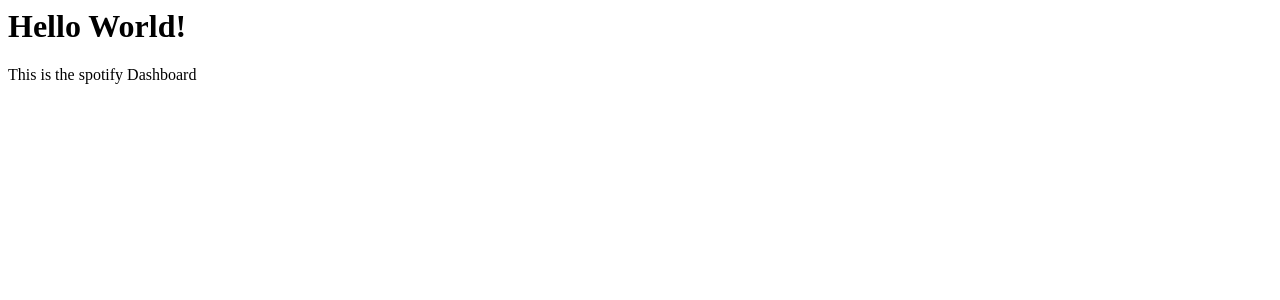
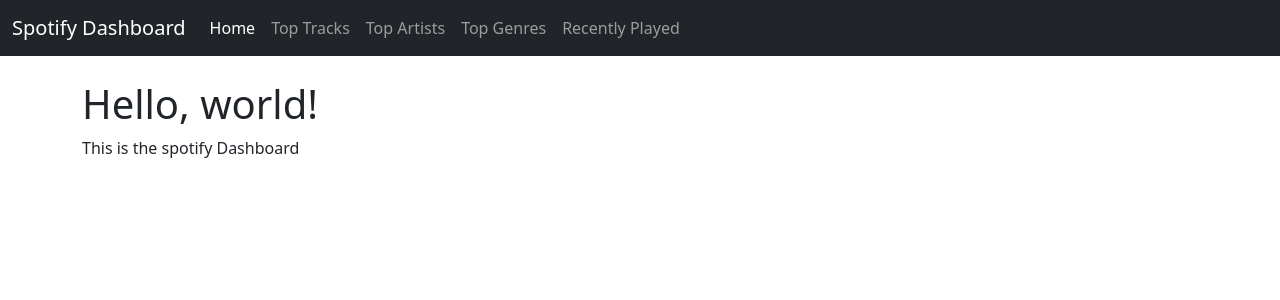
Before and after one commit to Elliotjkd1/SpotifyAPI, a Python web app: template website/templates/index.html in a window 1280 px wide. Shown: the top 300 px of the page. Run offline with Jinja, Linux system fonts and the light colour scheme; the template is opened without the code that fills it, so the values that code supplies are empty.

Commit message:
navbar interface completed

```diff
--- /dev/null
+++ b/website/templates/base.html
@@ -0,0 +1,18 @@
+<!doctype html>
+<html lang="en">
+  <head>
+    <meta charset="utf-8">
+    <meta name="viewport" content="width=device-width, initial-scale=1">
+    <title>Bootstrap demo</title>
+    <link href="https://cdn.jsdelivr.net/npm/bootstrap@5.3.3/dist/css/bootstrap.min.css" rel="stylesheet" integrity="sha384-QWTKZyjpPEjISv5WaRU9OFeRpok6YctnYmDr5pNlyT2bRjXh0JMhjY6hW+ALEwIH" crossorigin="anonymous">
+  </head>
+  <body>
+    <script src="https://cdn.jsdelivr.net/npm/bootstrap@5.3.3/dist/js/bootstrap.bundle.min.js" integrity="sha384-YvpcrYf0tY3lHB60NNkmXc5s9fDVZLESaAA55NDzOxhy9GkcIdslK1eN7N6jIeHz" crossorigin="anonymous"></script>
+  </body>
+    {% include 'navbar.html' %}
+    <br/>
+    <div class="container">
+        {% block content %}
+        {% endblock %}
+    </div>
+</html>
--- a/website/templates/index.html
+++ b/website/templates/index.html
@@ -1,3 +1,7 @@
-<h1>Hello World!</h1>
+{% extends 'base.html' %}
 
-<p>This is the spotify Dashboard</p>
+{% block content %}
+    <h1>Hello, world!</h1>
+    <p>This is the spotify Dashboard</p>
+
+{% endblock %}
--- /dev/null
+++ b/website/templates/navbar.html
@@ -0,0 +1,27 @@
+<nav class="navbar navbar-expand-lg navbar-dark bg-dark">
+  <div class="container-fluid">
+    <a class="navbar-brand" href="#">Spotify Dashboard</a>
+    <button class="navbar-toggler" type="button" data-bs-toggle="collapse" data-bs-target="#navbarSupportedContent" aria-controls="navbarSupportedContent" aria-expanded="false" aria-label="Toggle navigation">
+      <span class="navbar-toggler-icon"></span>
+    </button>
+    <div class="collapse navbar-collapse" id="navbarSupportedContent">
+      <ul class="navbar-nav me-auto mb-2 mb-lg-0">
+        <li class="nav-item">
+          <a class="nav-link active" aria-current="page" href="#">Home</a>
+        </li>
+        <li class="nav-item">
+          <a class="nav-link" href="#">Top Tracks</a>
+        </li>
+        <li class="nav-item">
+          <a class="nav-link" href="#">Top Artists</a>
+        </li>
+        <li class="nav-item">
+          <a class="nav-link" href="#">Top Genres</a>
+        </li>
+        <li class="nav-item">
+          <a class="nav-link" href="#">Recently Played</a>
+        </li>
+      </ul>
+    </div>
+  </div>
+</nav>
```
